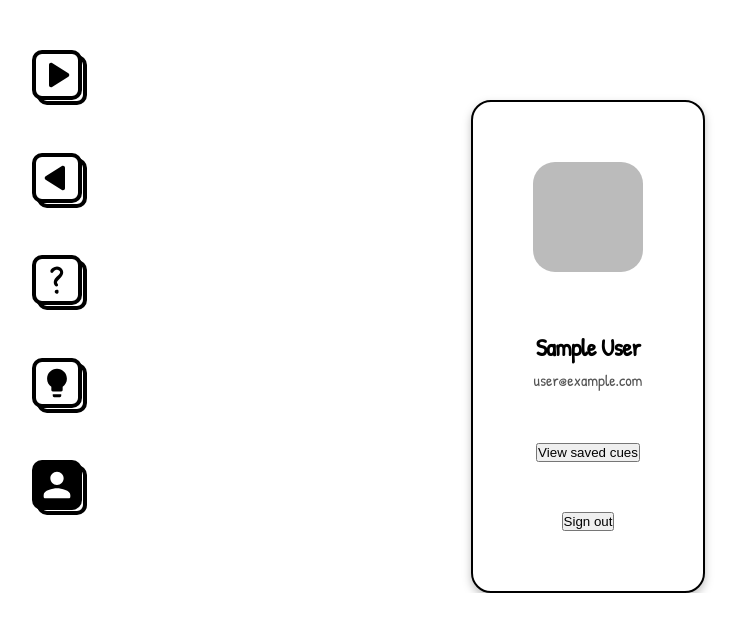
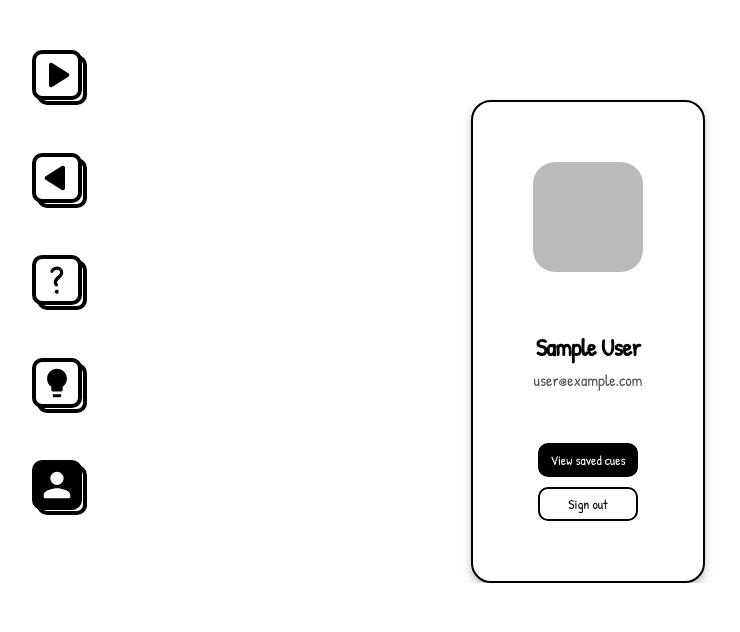
Before and after one commit to compsigh/cue, a Next.js app: page /profile in a window 1280 px wide. Shown: the top 632 px of the page, without its empty margins (68-808 px from the left). Built offline with nearby package versions, Linux system fonts and the light colour scheme; no server answers; sample sign-in values are in the browser's storage.

Commit message:
Use new `Button` in `ProfileCard`

```diff
--- a/src/components/ProfileCard/ProfileCard.js
+++ b/src/components/ProfileCard/ProfileCard.js
@@ -1,4 +1,5 @@
 import Image from "next/image";
+import Button from "@/components/Button/Button";
 import { useRouter } from "next/router";
 import styles from './ProfileCard.module.scss';
 
@@ -20,8 +21,19 @@ const ProfileCard = (props) => {
         <h3 className={styles.name}>{session.user.name}</h3>
         <p className={styles.email}>{session.user.email}</p>
       </div>
-      <button className="profile-card-cues-button" onClick={() => {router.push('/saved');}}>View saved cues</button>
-      <button className="profile-card-signout-button" onClick={() => signOut()}>Sign out</button>
+
+      <div className={styles.actions}>
+        <Button
+          type={'primary'}
+          onClick={() => {router.push('/saved');}}
+          text="View saved cues"
+        />
+        <Button
+          type={'secondary'}
+          onClick={() => signOut()}
+          text="Sign out"
+        />
+      </div>
     </div>
   );
 }
--- a/src/components/ProfileCard/ProfileCard.module.scss
+++ b/src/components/ProfileCard/ProfileCard.module.scss
@@ -10,6 +10,17 @@ div.profileCard {
   text-align: center;
   padding: 60px;
   gap: 50px;
+
+  /* Exception in gap for actions (buttons) */
+  .actions {
+    display: flex;
+    flex-direction: column;
+    gap: 10px;
+  }
+
+  .actions button {
+    width: 100%;
+  }
 
   width: fit-content;
 
```
